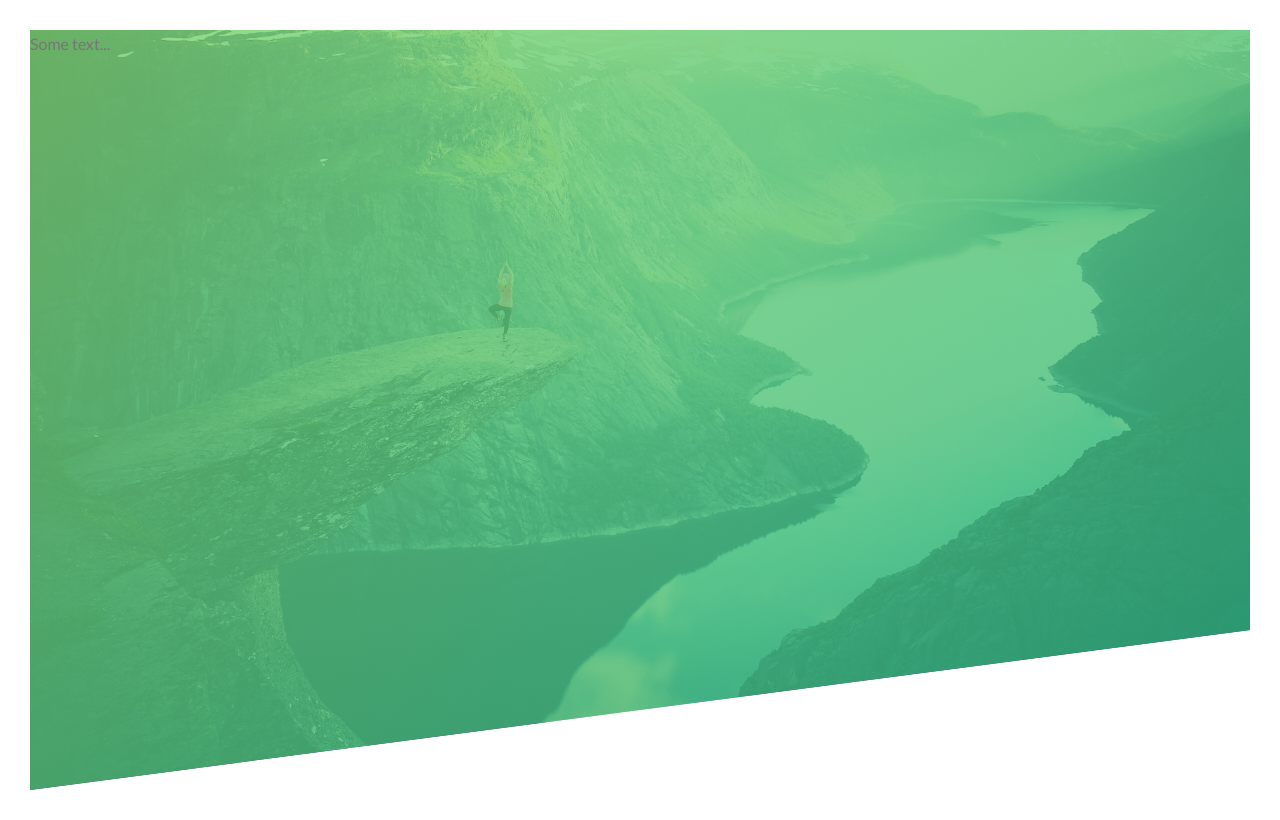
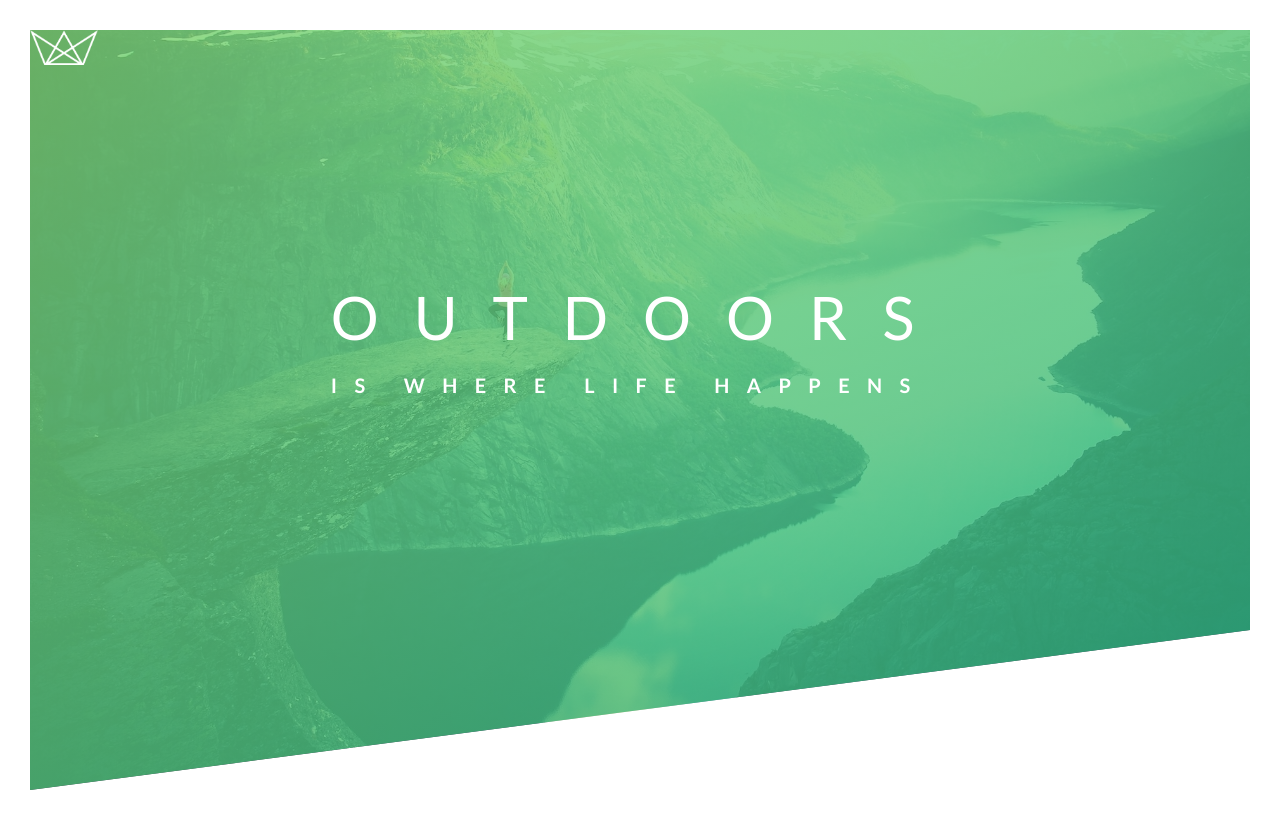
Before and after one commit to pmdenlinger/natours, a plain HTML site: page index.html in a window 1280 px wide. Drawn offline with Linux system fonts and the light colour scheme.

Commit message:
Add logo box, heading-primary elements and styling

```diff
--- a/index.html
+++ b/index.html
@@ -14,6 +14,15 @@
     <title>Natours | Exciting tours for adventurous people</title>
   </head>
   <body>
-    <header class="header">Some text...</header>
+    <header class="header">
+      <div class="logo-box"></div>
+      <img src="../img/logo-white.png" alt="logo" class="logo" />
+      <div class="text-box">
+        <h1 class="heading-primary">
+          <span class="heading-primary-main">Outdoors</span>
+          <span class="heading-primary-sub">is where life happens</span>
+        </h1>
+      </div>
+    </header>
   </body>
 </html>
--- a/styles.css
+++ b/styles.css
@@ -31,6 +31,43 @@ header {
     url(../img/hero.jpg);
   background-size: cover;
   background-position: top;
+  position: relative;
 
   clip-path: polygon(0 0, 100% 0, 100% 75vh, 0 100%);
 }
+
+.logo-box {
+  position: absolute;
+  top: 40px;
+  left: 40px;
+}
+
+.logo {
+  height: 35px;
+}
+
+.text-box {
+  position: absolute;
+  top: 40%;
+  left: 50%;
+  transform: translate(-50%, -50%);
+}
+
+.heading-primary {
+  color: #fff;
+  text-transform: uppercase;
+}
+
+.heading-primary-main {
+  display: block;
+  font-size: 60px;
+  font-weight: 400;
+  letter-spacing: 35px;
+}
+
+.heading-primary-sub {
+  display: block;
+  font-size: 20px;
+  font-weight: 700;
+  letter-spacing: 17.4px;
+}
```
